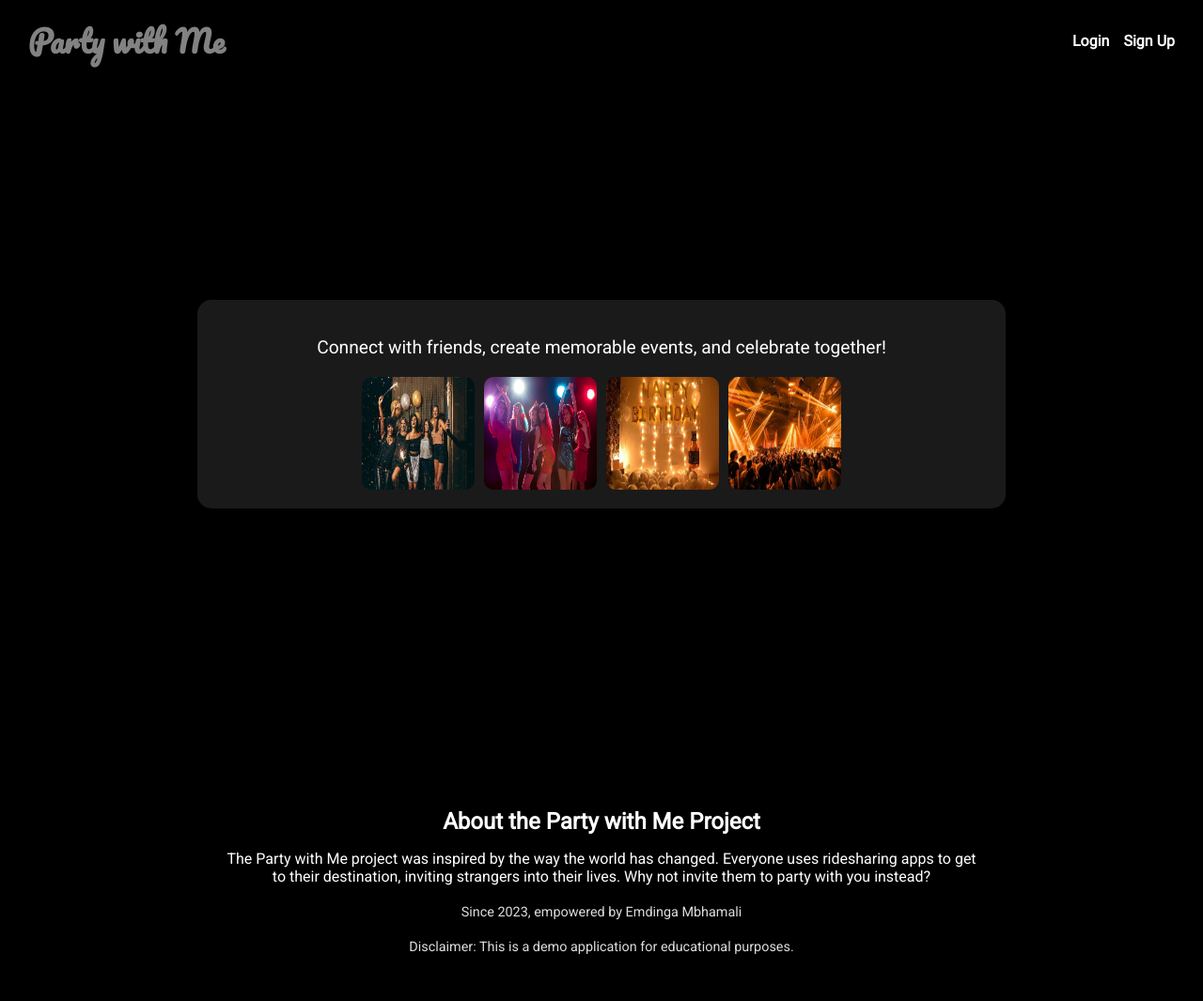
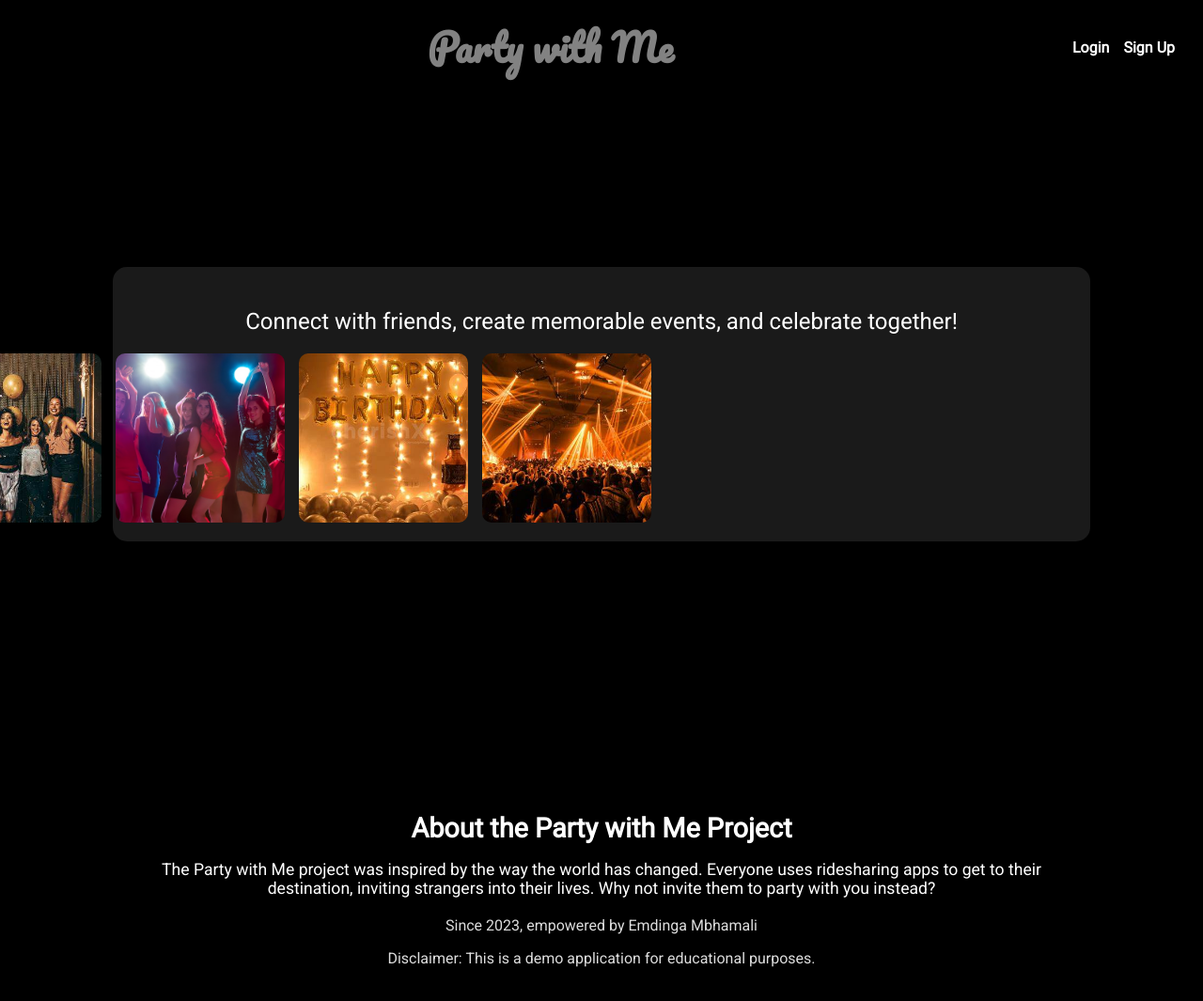
Before and after one commit to emdinga/Party_with_me, a Flask app: page / in a window 1280 px wide. Shown: the whole page at 94% size. Before the commit the page ends 1015 px from the top, so only its background shows below. Run offline with Flask 2, Linux system fonts and the light colour scheme; data that the repository does not hold is empty.

Commit message:
udating landing page

```diff
--- a/static/style.css
+++ b/static/style.css
@@ -11,6 +11,7 @@
     justify-content: center;
     min-height: 100vh; /* Ensures full viewport height */
     overflow-x: hidden; /* Prevents horizontal scroll */
+    padding: 0 20px; /* Adds some padding on the sides */
 }
 
 /* Header */
@@ -28,9 +29,15 @@
     box-sizing: border-box;
 }
 
+.logo {
+    flex-grow: 1;
+    display: flex;
+    justify-content: center;
+}
+
 .logo h1 {
     font-family: 'Pacifico', cursive;
-    font-size: 2rem; /* Adjusted for better fit */
+    font-size: 2.5rem; /* Larger font size */
     margin: 0;
     animation: blink 1.5s infinite;
 }
@@ -44,7 +51,7 @@
     color: white;
     text-decoration: none;
     font-weight: bold;
-    font-size: 1rem; /* Adjust font size as needed */
+    font-size: 1rem;
 }
 
 .auth-links a:hover {
@@ -72,29 +79,37 @@
 .card {
     background: rgba(255, 255, 255, 0.1);
     border-radius: 15px;
-    padding: 20px 30px; /* Adjusted padding */
+    padding: 20px;
     backdrop-filter: blur(10px);
     box-shadow: 0 4px 15px rgba(0, 0, 0, 0.2);
     width: 90%;
-    max-width: 800px; /* Adjusted for better fit on larger screens */
+    max-width: 1000px; /* Increased for larger screens */
 }
 
 .card header p {
-    font-size: 1.2rem;
+    font-size: 1.5rem; /* Larger text for better visibility */
     margin-bottom: 20px;
 }
 
 .party-images {
     display: flex;
     flex-wrap: wrap;
-    gap: 10px;
+    gap: 15px;
     justify-content: center;
+    animation: slide 20s linear infinite;
 }
 
 .party-images img {
-    width: 120px; /* Adjusted size for better fit */
-    height: 120px;
+    width: 180px; /* Larger images */
+    height: 180px;
     border-radius: 10px;
+    object-fit: cover;
+}
+
+/* Image sliding animation */
+@keyframes slide {
+    0% { transform: translateX(0); }
+    100% { transform: translateX(-100%); }
 }
 
 /* About Section */
@@ -104,22 +119,29 @@
     background: rgba(0, 0, 0, 0.5);
     border-radius: 10px;
     width: 90%;
-    max-width: 800px; /* Adjusted for better fit on larger screens */
+    max-width: 1000px; /* Increased for larger screens */
     text-align: center;
 }
 
+.about .content {
+    margin-bottom: 20px;
+}
+
 .about .content h2 {
-    font-size: 1.5rem;
+    font-size: 1.8rem; /* Increased font size */
     margin-bottom: 10px;
 }
 
 .about .content p {
-    font-size: 1rem;
+    font-size: 1.1rem; /* Slightly larger text */
+}
+
+.about .empowered-by {
+    margin-top: 10px;
 }
 
 .about .empowered-by p {
-    font-size: 0.9rem;
-    margin-top: 20px;
+    font-size: 1rem; /* Adjusted font size */
     color: #ddd;
 }
 
@@ -132,7 +154,7 @@
     }
 
     .logo h1 {
-        font-size: 1.5rem;
+        font-size: 2rem;
     }
 
     .auth-links {
@@ -149,8 +171,8 @@
     }
 
     .party-images img {
-        width: 80px;
-        height: 80px;
+        width: 120px;
+        height: 120px;
     }
 
     .about {
@@ -158,20 +180,14 @@
     }
 
     .about .content h2 {
-        font-size: 1.3rem;
+        font-size: 1.5rem;
     }
 
     .about .content p {
-        font-size: 0.9rem;
+        font-size: 1rem;
     }
 
     .about .empowered-by p {
-        font-size: 0.8rem;
+        font-size: 0.9rem;
     }
 }
-
-@media (min-width: 769px) {
-    .card {
-        width: 80%;
-    }
-}
```
